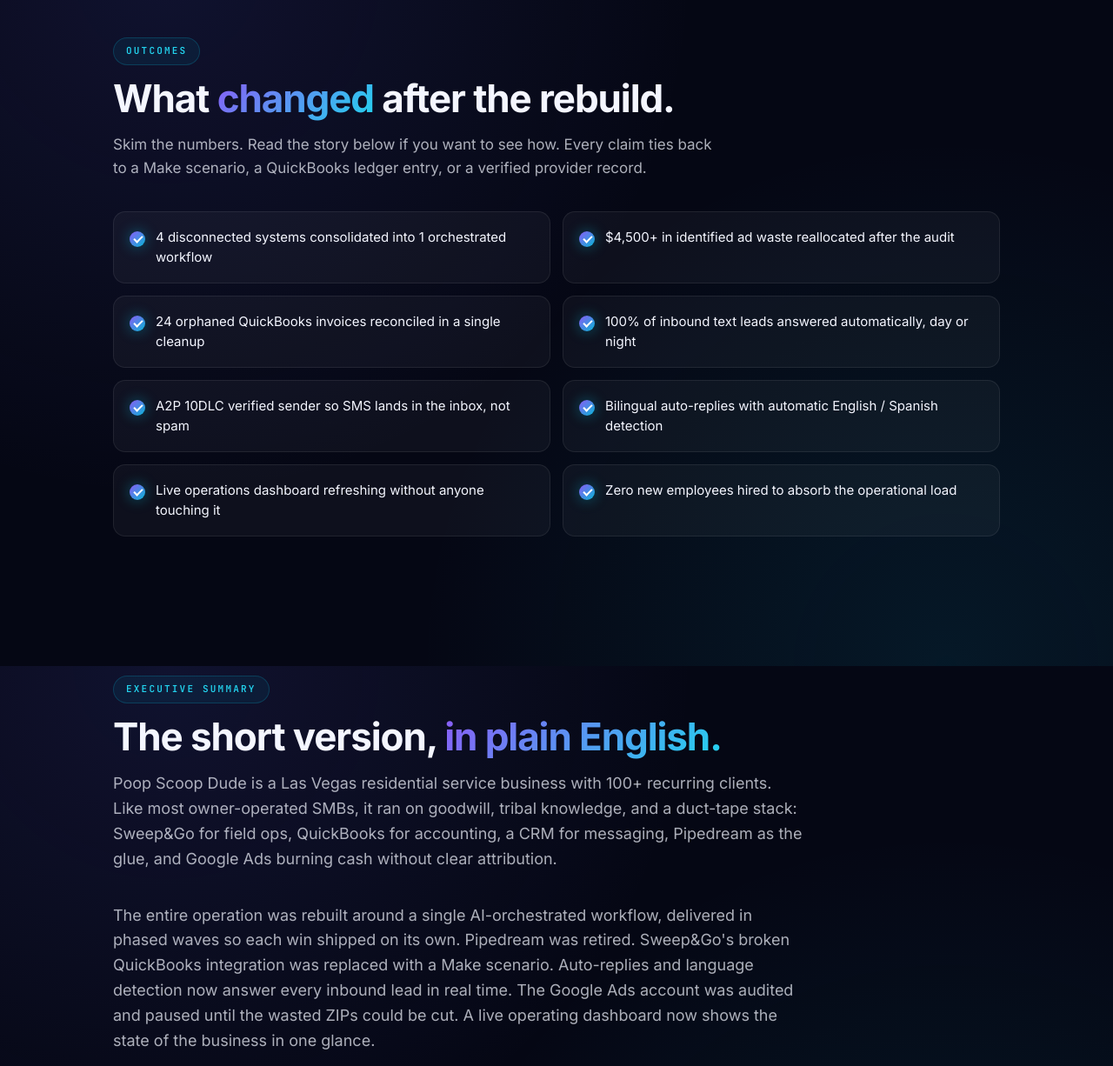
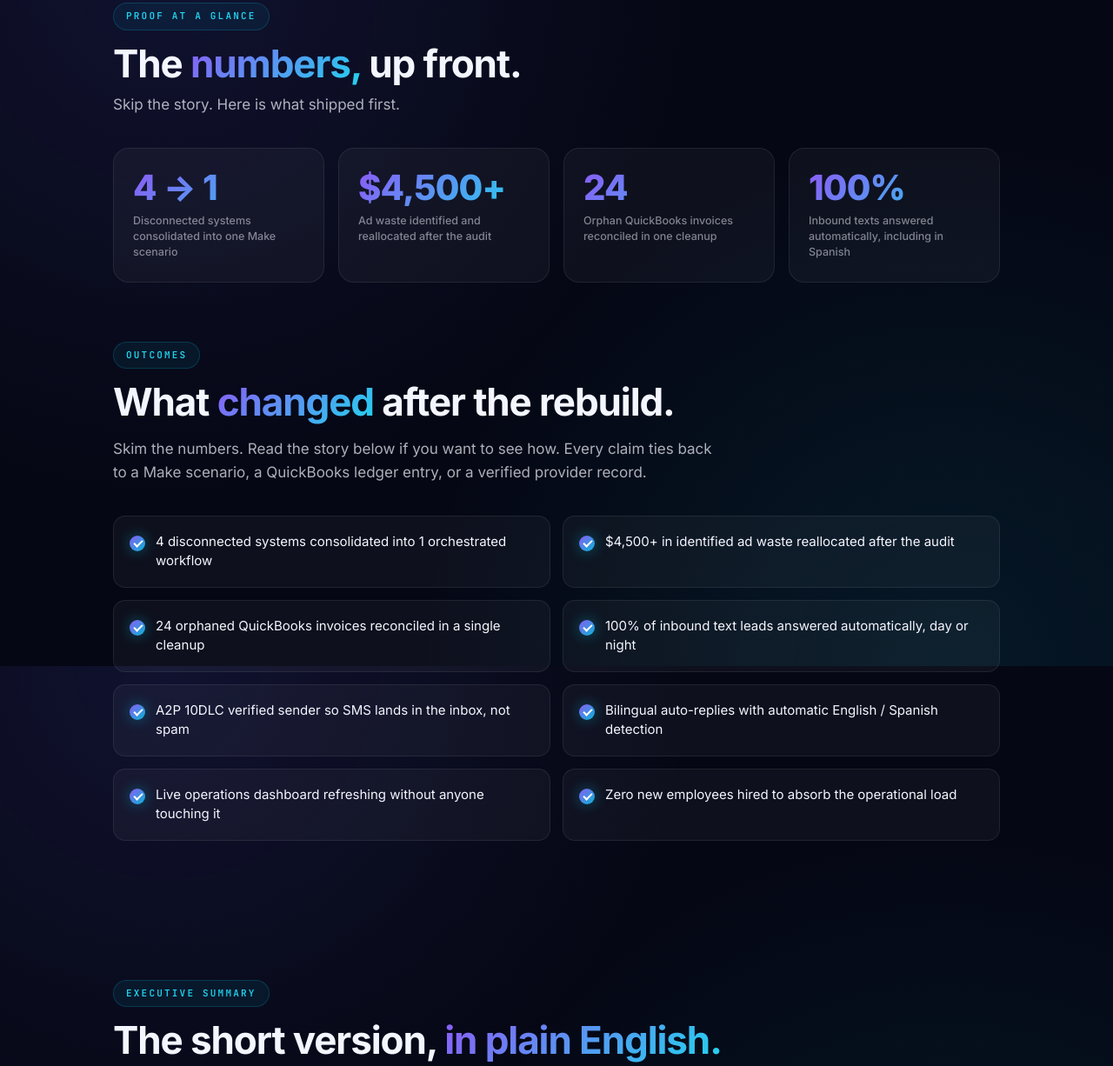
Before and after one commit to GVIBECODE/airoiops-website, a plain HTML site: page customers/poop-scoop-dude.html in a window 1280 px wide. Shown: the part 834-2060 px from the top of the page at 87% size. Drawn offline with Linux system fonts and the light colour scheme.

Commit message:
preview: rename "Pipedream" to "subpar Zapier automation" + hero stats strip
Per Gianny: most prospects don't know Pipedream but everyone knows
Zapier. "Subpar" qualifier signals "the broken old version" so it
doesn't undermine the AIROIOPS Zapier upsell.

Touched (7 mentions site-wide, all within preview branch scope):
- index.html: homepage proof card body
- customers/index.html: PSD card preview body
- customers/poop-scoop-dude.html: executive summary x2, problem
  card 03, approach phase 02, founder quote

Also added a "Proof at a glance" stats strip immediately under the
hero on the PSD case study so prospects who tap the link from
outreach see the 4 big numbers without scrolling: 4 to 1 systems,
$4,500+ ad waste, 24 invoices reconciled, 100% inbound answered.

Co-Authored-By: Claude Opus 4.7 (1M context) <noreply@anthropic.com>

```diff
--- a/customers/poop-scoop-dude.html
+++ b/customers/poop-scoop-dude.html
@@ -221,7 +221,31 @@
     </div>
   </section>
 
-  <section class="cs-section">
+  <section class="cs-section" style="padding-top: 40px; padding-bottom: 28px;">
+    <div class="kicker">Proof at a glance</div>
+    <h2 style="margin-bottom: 10px;">The <span class="grad">numbers,</span> up front.</h2>
+    <p class="section-lede" style="margin-bottom: 22px;">Skip the story. Here is what shipped first.</p>
+    <div class="cs-metrics">
+      <div class="cs-metric">
+        <div class="num">4 &rarr; 1</div>
+        <div class="lbl">Disconnected systems consolidated into one Make scenario</div>
+      </div>
+      <div class="cs-metric">
+        <div class="num">$4,500+</div>
+        <div class="lbl">Ad waste identified and reallocated after the audit</div>
+      </div>
+      <div class="cs-metric">
+        <div class="num">24</div>
+        <div class="lbl">Orphan QuickBooks invoices reconciled in one cleanup</div>
+      </div>
+      <div class="cs-metric">
+        <div class="num">100%</div>
+        <div class="lbl">Inbound texts answered automatically, including in Spanish</div>
+      </div>
+    </div>
+  </section>
+
+  <section class="cs-section" style="padding-top: 40px;">
     <div class="kicker">Outcomes</div>
     <h2>What <span class="grad">changed</span> after the rebuild.</h2>
     <p class="section-lede">Skim the numbers. Read the story below if you want to see how. Every claim ties back to a Make scenario, a QuickBooks ledger entry, or a verified provider record.</p>
@@ -240,8 +264,8 @@
   <section class="cs-section">
     <div class="kicker">Executive Summary</div>
     <h2>The short version, <span class="grad">in plain English.</span></h2>
-    <p class="section-lede" style="font-size: 18px; max-width: 70ch;">Poop Scoop Dude is a Las Vegas residential service business with 100+ recurring clients. Like most owner-operated SMBs, it ran on goodwill, tribal knowledge, and a duct-tape stack: Sweep&amp;Go for field ops, QuickBooks for accounting, a CRM for messaging, Pipedream as the glue, and Google Ads burning cash without clear attribution.</p>
-    <p class="section-lede" style="font-size: 18px; max-width: 70ch;">The entire operation was rebuilt around a single AI-orchestrated workflow, delivered in phased waves so each win shipped on its own. Pipedream was retired. Sweep&amp;Go's broken QuickBooks integration was replaced with a Make scenario. Auto-replies and language detection now answer every inbound lead in real time. The Google Ads account was audited and paused until the wasted ZIPs could be cut. A live operating dashboard now shows the state of the business in one glance.</p>
+    <p class="section-lede" style="font-size: 18px; max-width: 70ch;">Poop Scoop Dude is a Las Vegas residential service business with 100+ recurring clients. Like most owner-operated SMBs, it ran on goodwill, tribal knowledge, and a duct-tape stack: Sweep&amp;Go for field ops, QuickBooks for accounting, a CRM for messaging, a subpar Zapier automation as the glue, and Google Ads burning cash without clear attribution.</p>
+    <p class="section-lede" style="font-size: 18px; max-width: 70ch;">The entire operation was rebuilt around a single AI-orchestrated workflow, delivered in phased waves so each win shipped on its own. The subpar Zapier automation was retired. Sweep&amp;Go's broken QuickBooks integration was replaced with a Make scenario. Auto-replies and language detection now answer every inbound lead in real time. The Google Ads account was audited and paused until the wasted ZIPs could be cut. A live operating dashboard now shows the state of the business in one glance.</p>
     <p class="section-lede" style="font-size: 18px; max-width: 70ch;">The result: a small residential service runs with the operational discipline of a company ten times its size, without adding a single employee.</p>
   </section>
 
@@ -263,7 +287,7 @@
       <div class="cs-find">
         <span class="cs-find-num">03</span>
         <h3>Duct-tape glue running mission-critical sync</h3>
-        <p>A Pipedream account ran the sync logic between platforms. Billed monthly, broke silently, and nobody but the owner could debug it. A single point of failure with no fallback.</p>
+        <p>A subpar Zapier automation ran the sync logic between platforms. Billed monthly, broke silently, and nobody but the owner could debug it. A single point of failure with no fallback.</p>
       </div>
       <div class="cs-find">
         <span class="cs-find-num">04</span>
@@ -320,7 +344,7 @@
       <div class="cs-phase">
         <div class="cs-phase-num">Phase 02</div>
         <h3>Consolidate the stack</h3>
-        <p>The Sweep&amp;Go to QuickBooks native integration was disconnected. 24 orphan invoices were voided cleanly. Pipedream was retired. A single Make scenario took over orchestration. One reliable scenario beats five clever ones.</p>
+        <p>The Sweep&amp;Go to QuickBooks native integration was disconnected. 24 orphan invoices were voided cleanly. The subpar Zapier automation was retired. A single Make scenario took over orchestration. One reliable scenario beats five clever ones.</p>
       </div>
       <div class="cs-phase">
         <div class="cs-phase-num">Phase 03</div>
@@ -360,7 +384,7 @@
   <section class="cs-section">
     <div class="cs-quote">
       <div class="cs-quote-mark">"</div>
-      <p>Before this I was running my whole business off vibes and a Pipedream account I didn't fully understand. Now I open one tab in the morning and I can see the whole company. That's the difference.</p>
+      <p>Before this I was running my whole business off vibes and a subpar Zapier automation I didn't fully understand. Now I open one tab in the morning and I can see the whole company. That's the difference.</p>
       <div class="cs-quote-attr">
         <div class="av">G</div>
         <div>
```
Also changed, not shown: customers/index.html (+1 -1 lines), index.html (+1 -1 lines).
